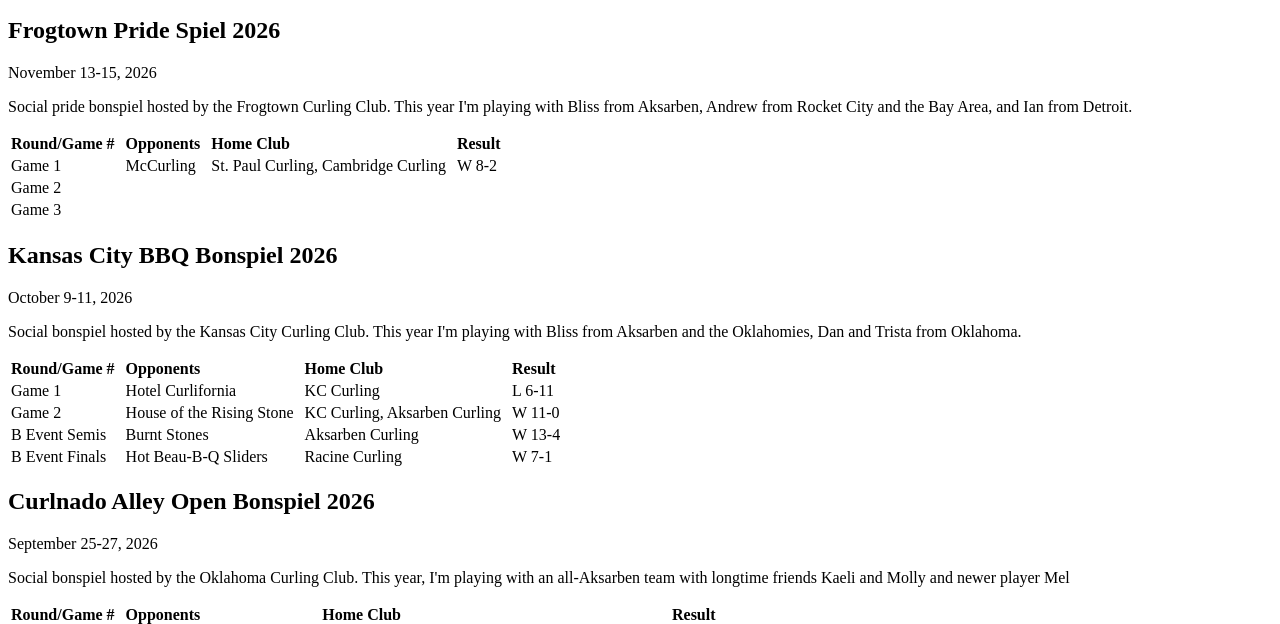
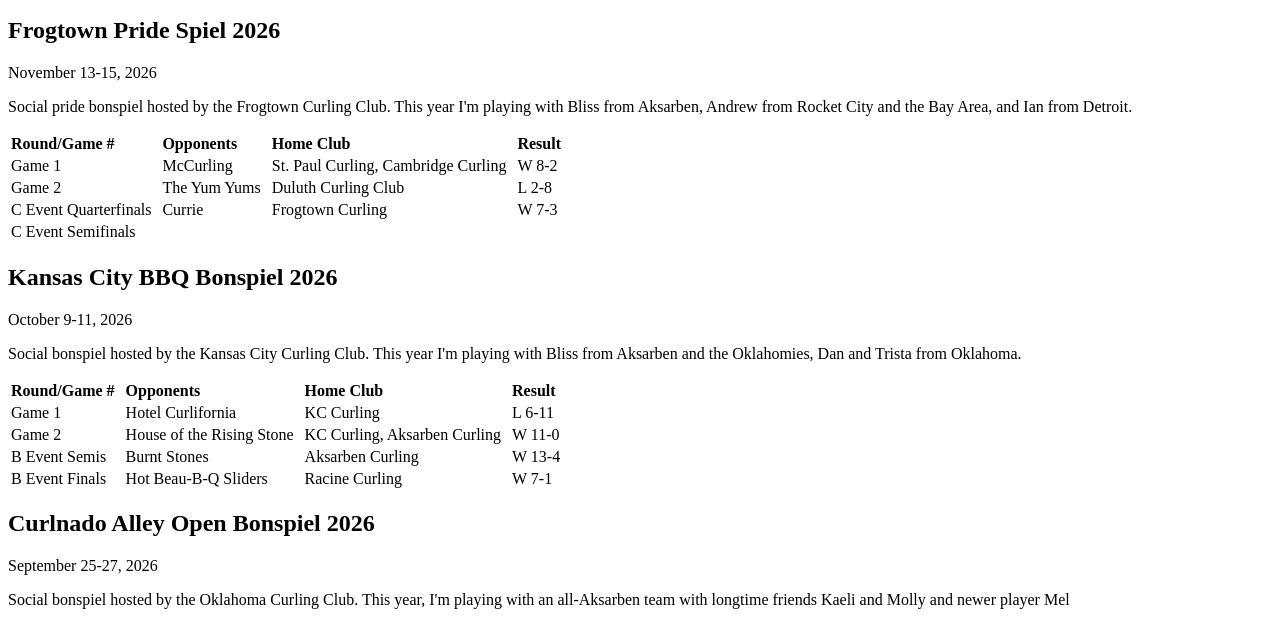
Before and after one commit to Programmerman1/programmermannet, a plain HTML site: page bonspiels.html in a window 1280 px wide. Shown: the part 101-725 px from the top of the page. Drawn offline with Linux system fonts and the light colour scheme.

Commit message:
Saturday game results

```diff
--- a/bonspiels.html
+++ b/bonspiels.html
@@ -36,12 +36,18 @@
             </tr>
             <tr>
               <td>Game 2</td>
-              <td></td>
-              <td></td>
-              <td></td>
+              <td>The Yum Yums</td>
+              <td>Duluth Curling Club</td>
+              <td>L 2-8</td>
             </tr>
             <tr>
-              <td>Game 3</td>
+              <td>C Event Quarterfinals</td>
+              <td>Currie</td>
+              <td>Frogtown Curling</td>
+              <td>W 7-3</td>
+            </tr>
+            <tr>
+              <td>C Event Semifinals</td>
               <td></td>
               <td></td>
               <td></td>
```
